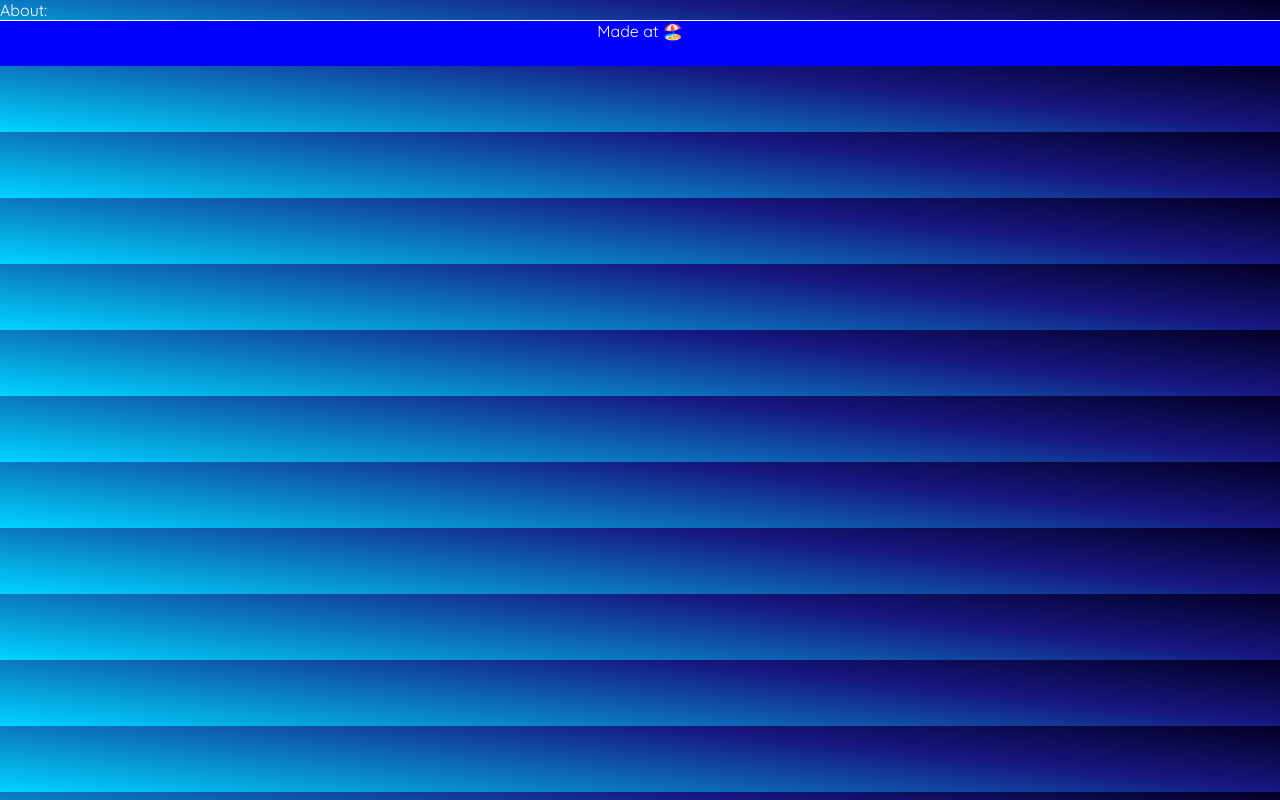
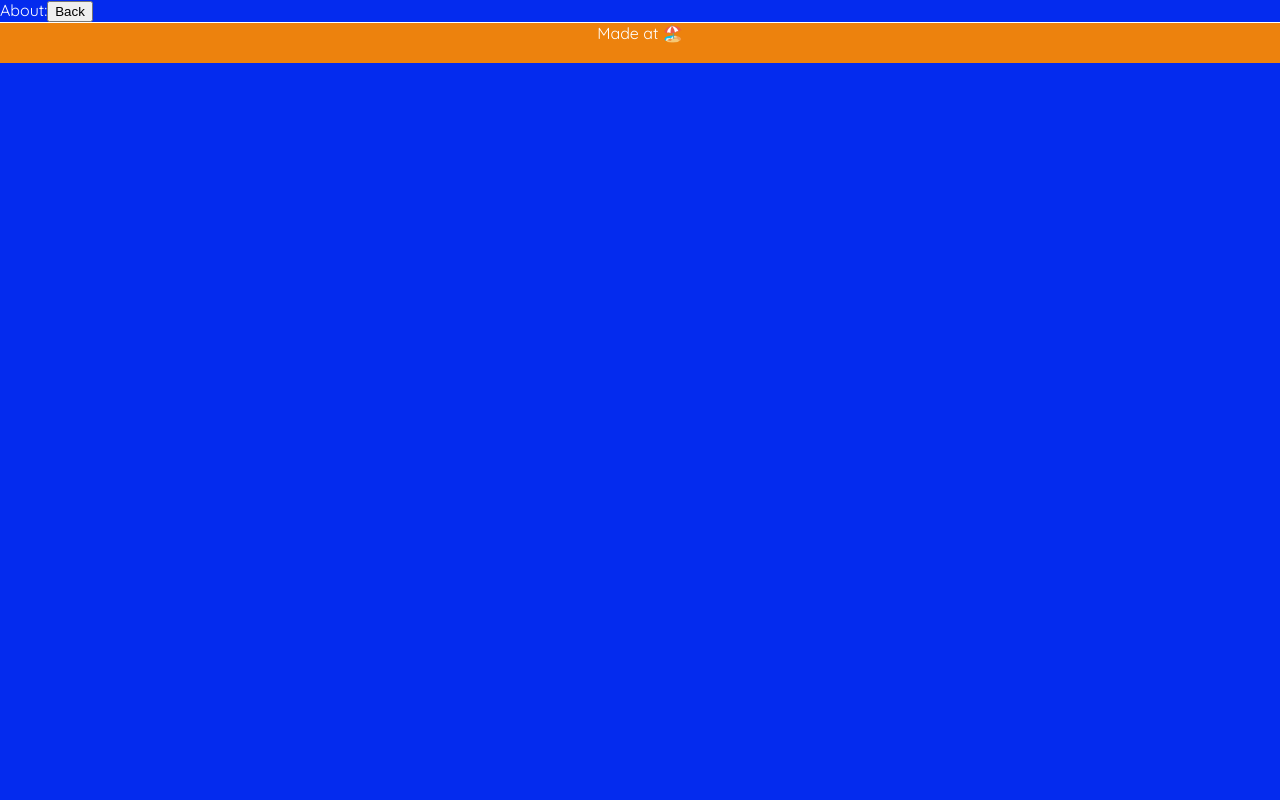
Before and after one commit to kathrinnoack/landing-page, a React (Create React App) app: page /about in a window 1280 px wide. Built offline with nearby package versions, Linux system fonts and the light colour scheme.

Commit message:
add buttonlink and routing

```diff
--- a/src/App.js
+++ b/src/App.js
@@ -2,17 +2,21 @@ import React from "react";
 import GlobalStyle from "./components/GlobalStyle";
 import Landing from "./pages/Landing";
 import About from "./pages/About";
-import { BrowserRouter as Router, Route } from "react-router-dom";
+import { BrowserRouter as Router, Route, Switch } from "react-router-dom";
 import Footer from "./components/Footer";
+import NotFound from "./pages/NotFound";
 
 function App() {
   return (
     <>
       <GlobalStyle />
       <Router>
-        <Route path="/" exact component={Landing} />
+        <Switch>
+          <Route path="/" exact component={Landing} />
 
-        <Route path="/about" exact component={About} />
+          <Route path="/about" exact component={About} />
+          <Route component={NotFound} />
+        </Switch>
       </Router>
       <Footer>Made at 🏖️</Footer>
     </>
--- /dev/null
+++ b/src/components/ButtonLink.js
@@ -0,0 +1,18 @@
+import React from "react";
+import { Link } from "react-router-dom";
+import PropTypes from "prop-types";
+
+function ButtonLink({ children, to, ...other }) {
+  return (
+    <Link to={to}>
+      <button {...other}>{children}</button>
+    </Link>
+  );
+}
+
+ButtonLink.propTypes = {
+  children: PropTypes.node.isRequired,
+  to: PropTypes.string.isRequired
+};
+
+export default ButtonLink;
--- a/src/components/Footer.js
+++ b/src/components/Footer.js
@@ -1,9 +1,9 @@
 import styled from "styled-components";
 
 const Footer = styled.footer`
-  height: 45px;
+  height: 40px;
   border-top: 1px solid white;
-  background: blue;
+  background: #ed820d;
   text-align: center;
   bottom: 0%;
   position: static;
--- a/src/components/GlobalStyle.js
+++ b/src/components/GlobalStyle.js
@@ -3,7 +3,7 @@ import { createGlobalStyle } from "styled-components";
 const GlobalStyle = createGlobalStyle`
 body {
     color: white;
-    background: linear-gradient(186deg, rgba(2,0,36,1) 0%, rgba(9,9,121,0.9458158263305322) 32%, rgba(0,212,255,1) 100%);
+    background: #042bee;
     margin: 0;
     fill: #fff;
 
--- a/src/pages/About.js
+++ b/src/pages/About.js
@@ -1,7 +1,13 @@
 import React from "react";
+import ButtonLink from "../components/ButtonLink";
 
 function About() {
-  return <div>About:</div>;
+  return (
+    <div>
+      About:
+      <ButtonLink to="/">Back</ButtonLink>
+    </div>
+  );
 }
 
 export default About;
--- a/src/pages/Landing.js
+++ b/src/pages/Landing.js
@@ -5,6 +5,7 @@ import MainLogo from "../components/MainLogo";
 import MainHeadline from "../components/MainHeadline";
 import Section from "../components/Section";
 import Divider from "../components/Divider";
+import ButtonLink from "../components/ButtonLink";
 
 function Landing() {
   return (
@@ -23,7 +24,7 @@ function Landing() {
         <br />
         🏖️
         <br />
-        <button>🤔About me</button>
+        <ButtonLink to="/about">About me 🤔</ButtonLink>
       </Section>
     </>
   );
--- /dev/null
+++ b/src/pages/NotFound.js
@@ -0,0 +1,7 @@
+import React from "react";
+
+function NotFound() {
+  return <div>NotFound</div>;
+}
+
+export default NotFound;
```
